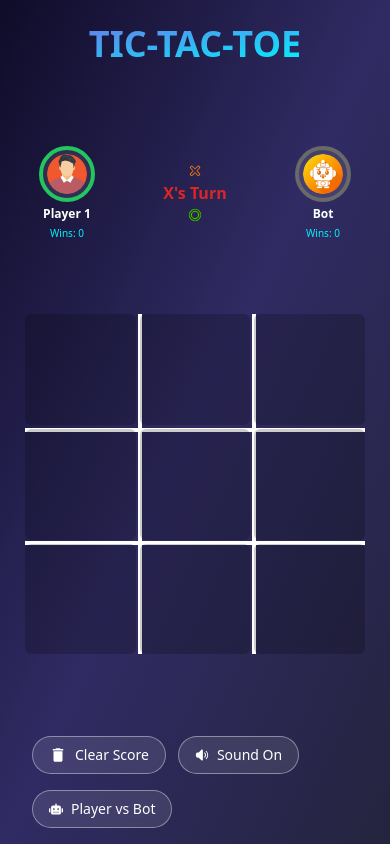
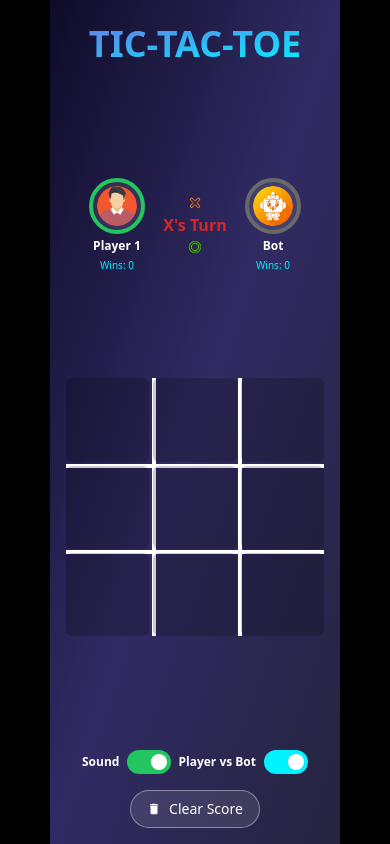
Before and after one commit to vivekfcode51/Tic-Tac-Toe, a React (Vite) app: page / in a window 390 px wide. Both pictures are taken after a click on the button "Easy (3x3)". Built offline with nearby package versions, Linux system fonts and the light colour scheme.

Commit message:
remove sound btn and switch player btn and add both toggle btn with responsive

```diff
--- a/src/components/GameBoard.jsx
+++ b/src/components/GameBoard.jsx
@@ -227,56 +227,59 @@ const GameBoard = ({ selectedLevel }) => {
       </div>
 
       {/* Bottom Buttons Row */}
-      <div className="w-full flex justify-between items-center mt-6 px-4 gap-4 flex-wrap">
-        {/* Left Buttons: Clear Score & Sound Toggle */}
-        <div className="flex gap-3 items-center">
-          {/* Clear Score */}
-          <div className="relative group">
-            <button
-              onClick={clearScore}
-              className="flex items-center gap-2 px-4 py-2 rounded-full border border-white/40 text-sm font-medium bg-white/10
-              hover:bg-white/20 text-white transition-all backdrop-blur-sm hover:text-[#00f2fe]"
-            >
-              <MdDelete className="text-lg" />
-              Clear Score
-            </button>
-            <span className="absolute -top-6 right-0 text-xs text-white/70 opacity-0 group-hover:opacity-100 transition">
-              Resets win counters
-            </span>
+      <div className="w-full px-4 mt-6 flex flex-col gap-4">
+        {/* Top Row: Left and Right Aligned Toggles */}
+        <div className="w-full flex justify-between items-start">
+          {/* Sound Toggle - Left Aligned */}
+          <div className="flex flex-col items-start gap-1">
+            <div className="flex items-center gap-2">
+              <span className="text-xs text-white font-semibold">Sound</span>
+              <button
+                onClick={() => setIsSoundOn((prev) => !prev)}
+                className={`relative inline-flex h-6 w-11 items-center rounded-full transition-colors duration-300 ${
+                  isSoundOn ? "bg-green-500" : "bg-gray-500"
+                }`}
+              >
+                <span
+                  className={`inline-block h-4 w-4 transform rounded-full bg-white transition-transform duration-300 ${
+                    isSoundOn ? "translate-x-6" : "translate-x-1"
+                  }`}
+                />
+              </button>
+            </div>
           </div>
 
-          {/* Sound Toggle */}
-          <div className="relative group">
-            <button
-              onClick={() => setIsSoundOn((prev) => !prev)}
-              className="flex items-center gap-2 px-4 py-2 rounded-full border border-white/40 text-sm font-medium bg-white/10
-              hover:bg-white/20 text-white transition-all backdrop-blur-sm hover:text-[#00f2fe]"
-            >
-              {isSoundOn ? <HiSpeakerWave /> : <HiSpeakerXMark />}
-              {isSoundOn ? "Sound On" : "Sound Off"}
-            </button>
-            <span className="absolute -top-6 right-0 text-xs text-white/70 opacity-0 group-hover:opacity-100 transition">
-              Toggle Sound
-            </span>
+          {/* Bot Toggle - Right Aligned */}
+          <div className="flex flex-col items-end gap-1">
+            <div className="flex items-center gap-2">
+              <span className="text-xs text-white font-semibold"> Player vs Bot</span>
+              <label className="relative inline-flex items-center cursor-pointer">
+                <input
+                  type="checkbox"
+                  checked={isBotEnabled}
+                  onChange={() => {
+                    setIsBotEnabled((prev) => !prev);
+                    initGame();
+                  }}
+                  className="sr-only peer"
+                />
+                <div className="w-11 h-6 bg-gray-500 peer-focus:outline-none rounded-full peer peer-checked:bg-[#00f2fe] transition-all"></div>
+                <div className="absolute left-1 top-1 w-4 h-4 bg-white rounded-full transition-transform peer-checked:translate-x-5"></div>
+              </label>
+            </div>
           </div>
         </div>
 
-        {/* Right Button: Toggle Game Mode */}
-        <div className="relative group">
+        {/* Bottom Row: Clear Score Button - Centered */}
+        <div className="w-full flex justify-center">
           <button
-            onClick={() => {
-              setIsBotEnabled((prev) => !prev);
-              initGame();
-            }}
+            onClick={clearScore}
             className="flex items-center gap-2 px-4 py-2 rounded-full border border-white/40 text-sm font-medium bg-white/10
-            hover:bg-white/20 text-white transition-all backdrop-blur-sm hover:text-[#00f2fe]"
+        hover:bg-white/20 text-white transition-all backdrop-blur-sm hover:text-[#00f2fe]"
           >
-            {isBotEnabled ? <FaRobot /> : <FaUserFriends />}
-            {isBotEnabled ? "Player vs Bot" : "Player vs Player"}
+            <MdDelete className="text-sm font-semibold" />
+            Clear Score
           </button>
-          <span className="absolute -top-6 right-0 text-xs text-white/70 opacity-0 group-hover:opacity-100 transition">
-            Toggle Game Mode
-          </span>
         </div>
       </div>
 
```
Also changed, not shown: 1 other file (tests, documents, lock files or other folders).
